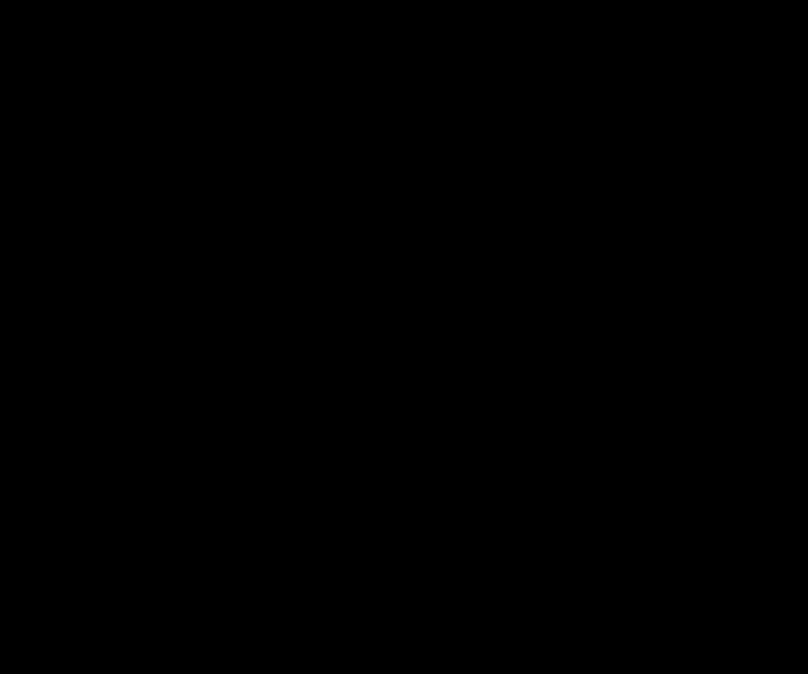
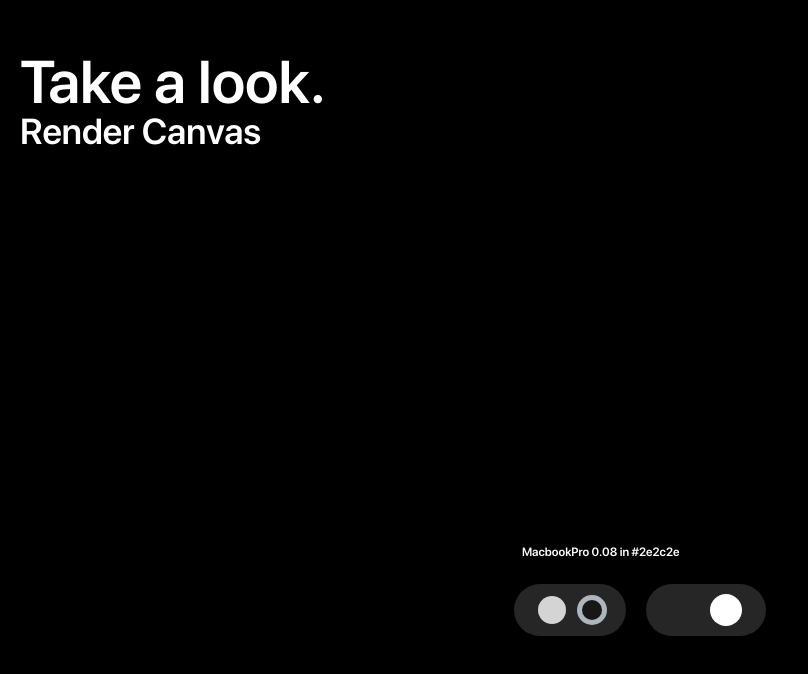
Before and after one commit to Angel-cuba/apple-web, a React (Vite) app: page / in a window 1280 px wide. Shown: the part 852-1526 px from the top of the page, without its empty margins (0-808 px from the left). Before the commit the page ends 800 px from the top, so only its background shows below. Built offline with nearby package versions, Linux system fonts and the light colour scheme.

Commit message:
Creating Zustand store. Implementing some types.

```diff
--- a/src/App.tsx
+++ b/src/App.tsx
@@ -1,11 +1,13 @@
 import Hero from "./components/Hero";
 import { Navbar } from "./components/Navbar";
+import { ProductView } from "./components/ProductView";
 
 function App() {
   return (
     <main>
       <Navbar />
       <Hero />
+      <ProductView />
     </main>
   );
 }
--- /dev/null
+++ b/src/components/ProductView.tsx
@@ -0,0 +1,55 @@
+import clsx from "clsx";
+import { useMacStore } from "../store";
+
+export function ProductView() {
+  const { color, scale, setColor, setScale } = useMacStore();
+  return (
+    <section id="product-viewer">
+      <h2>Take a look.</h2>
+      <div className="controls">
+        <p className="info">
+          MacbookPro {scale} in {color}
+        </p>
+        <div className="flex-center gap-5 mt-5">
+          <div className="color-control">
+            <div
+              className={clsx(
+                "bg-neutral-300",
+                color === "#abd5bd" && "active"
+              )}
+              onClick={() => setColor("#abd5bd")}
+            />
+            <div
+              className={clsx(
+                "bg-neutral-900",
+                color === "#2e2c2e" && "active"
+              )}
+              onClick={() => setColor("#2e2c2e")}
+            />
+          </div>
+          <div className="size-control">
+            <div
+              className={clsx(
+                "bg-neutral-300",
+                scale === 0.06
+                  ? "bg-white text-black"
+                  : "bg-transparent text-white"
+              )}
+              onClick={() => setScale(0.06)}
+            />
+            <div
+              className={clsx(
+                "bg-neutral-300",
+                scale === 0.08
+                  ? "bg-white text-black"
+                  : "bg-transparent text-white"
+              )}
+              onClick={() => setScale(0.08)}
+            />
+          </div>
+        </div>
+      </div>
+      <p className="text-white text-4xl">Render Canvas</p>
+    </section>
+  );
+}
--- /dev/null
+++ b/src/store/index.ts
@@ -0,0 +1,19 @@
+import { create } from "zustand";
+
+interface IMacStore {
+  color: string;
+  scale: number;
+  setColor: (color: string) => void;
+  setScale: (scale: number) => void;
+  reset: () => void;
+}
+
+export const useMacStore = create<IMacStore>((set) => ({
+  color: "#2e2c2e",
+  setColor: (color: string) => set({ color }),
+
+  scale: 0.08,
+  setScale: (scale: number) => set({ scale }),
+
+  reset: () => set({ color: "#2e2c2e", scale: 0.08 }),
+}));
```
